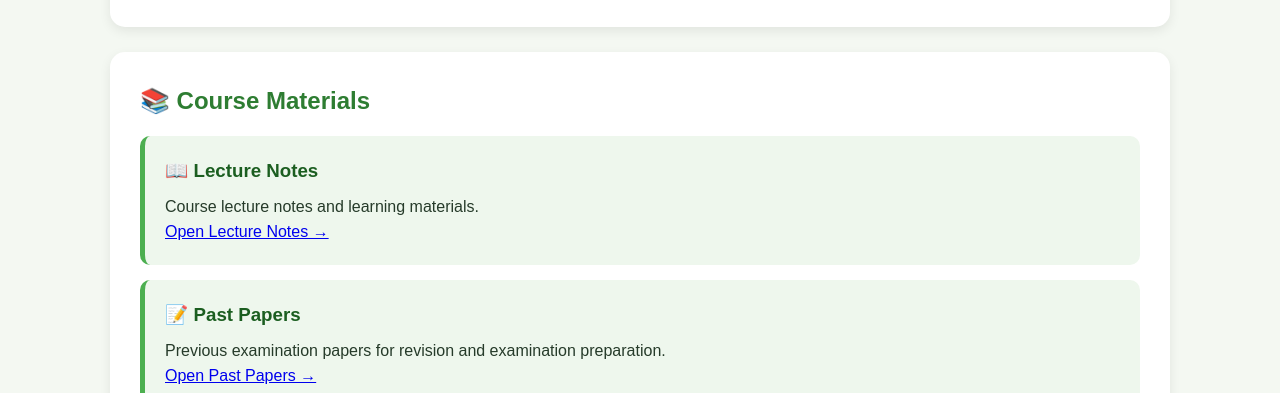
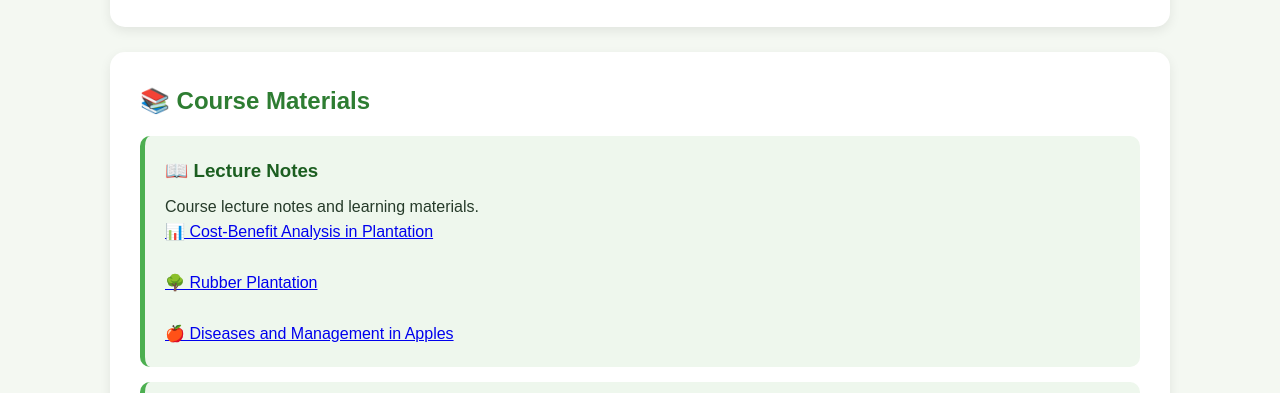
Before and after one commit to josephliwonde1923d-create/agri-sciences-study-hub, a plain HTML site: page plantation2.html in a window 1280 px wide. Shown: the part 407-800 px from the top of the page. Drawn offline with Linux system fonts and the light colour scheme.

Commit message:
Update plantation2.html

```diff
--- a/plantation2.html
+++ b/plantation2.html
@@ -43,7 +43,21 @@
                 Course lecture notes and learning materials.
             </p>
 
-            <a href="#">Open Lecture Notes →</a>
+            <a href="5.%20Cost_Benefit_Analysis_(CBA)_in_Plantation.pptx">
+    📊 Cost-Benefit Analysis in Plantation
+</a>
+
+<br><br>
+
+<a href="4.%20Rubber%20plantation.pptx">
+    🌳 Rubber Plantation
+</a>
+
+<br><br>
+
+<a href="3.%20diseases%20and%20managemant%20in%20apples.pptx">
+    🍎 Diseases and Management in Apples
+</a>
         </div>
 
 
```
